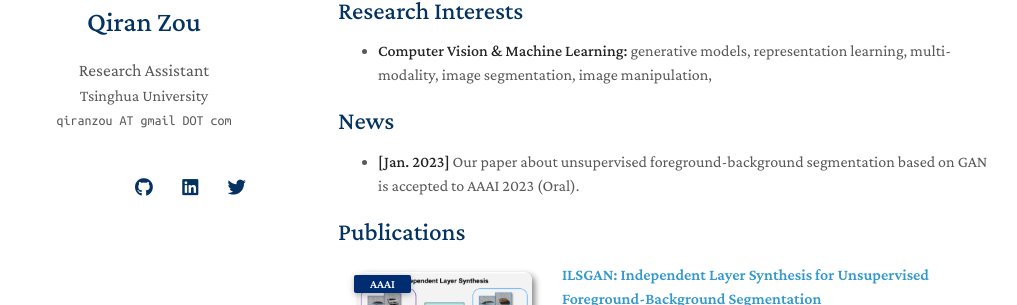
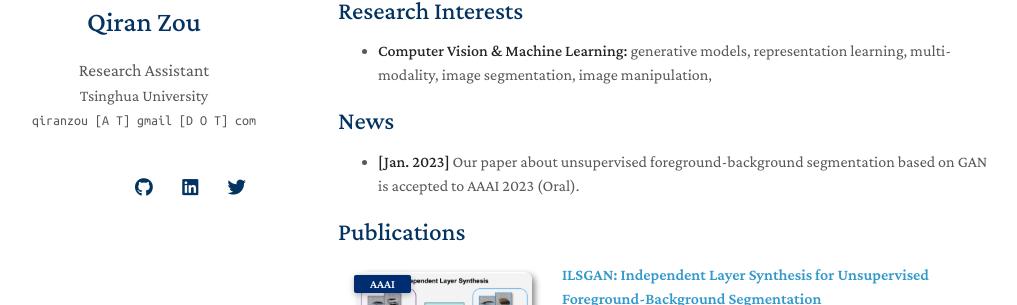
Before and after one commit to qrzou/qrzou.github.io, a Jekyll site: the page built from index.md, in a window 1280 px wide. Shown: the part 180-485 px from the top of the page, without its empty margins (132-1149 px from the left). Built offline with Jekyll 4.4.1, drawn with Linux system fonts in a browser that asks for light colours; nearby versions of some CDN libraries; a style sheet for code colours, icons or effects is not loaded; our own code applies the rules of GitHub Pages for plain Markdown files.

Commit message:
Update _config.yml

```diff
--- a/_config.yml
+++ b/_config.yml
@@ -2,7 +2,7 @@
 title: Qiran Zou
 position: Research Assistant
 affiliation: Tsinghua University
-email: qiranzou AT gmail DOT com
+email: qiranzou [A T] gmail [D O T] com
 
 # Search Engine Optimization (SEO)
 # The following information is used to improve the website traffic from search engines, e.g., Google.
```
